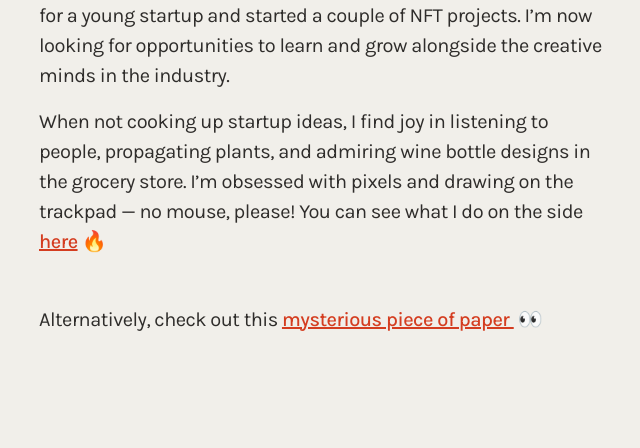
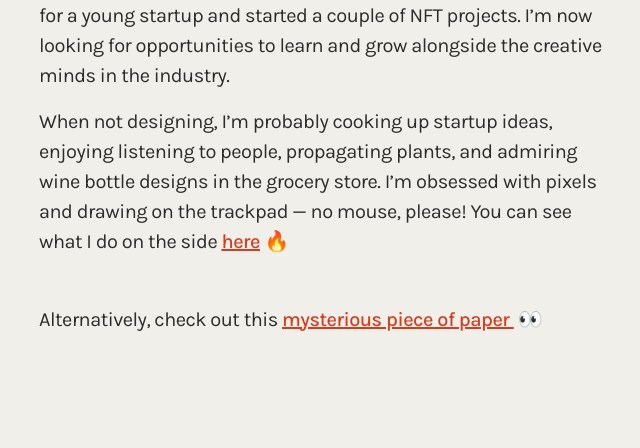
Before and after one commit to hoanhan101/dani, a FastAPI app: page /about in a window 1280 px wide. Shown: the part 959-1407 px from the top of the page, without its empty margins (25-665 px from the left). Run offline with FastAPI, Linux system fonts and the light colour scheme; some libraries are stand-ins or nearby versions; some web fonts are replaced.

Commit message:
Update about me

```diff
--- a/templates/about.html
+++ b/templates/about.html
@@ -59,11 +59,11 @@
                         grow alongside the creative minds in the industry.
                     </p>
                     <p class="line-height-150 pt-4">
-                        When not cooking up startup ideas, I find joy in
-                        listening to people, propagating plants, and admiring
-                        wine bottle designs in the grocery store. I’m obsessed
-                        with pixels and drawing on the trackpad — no mouse,
-                        please! You can see what I do on the side
+                        When not designing, I’m probably cooking up startup
+                        ideas, enjoying listening to people, propagating plants,
+                        and admiring wine bottle designs in the grocery store.
+                        I’m obsessed with pixels and drawing on the trackpad —
+                        no mouse, please! You can see what I do on the side
                         <a class="breadcrumb-text" href="/otherside">here</a>
                         <span style="here">🔥</span>
                     </p>
```
